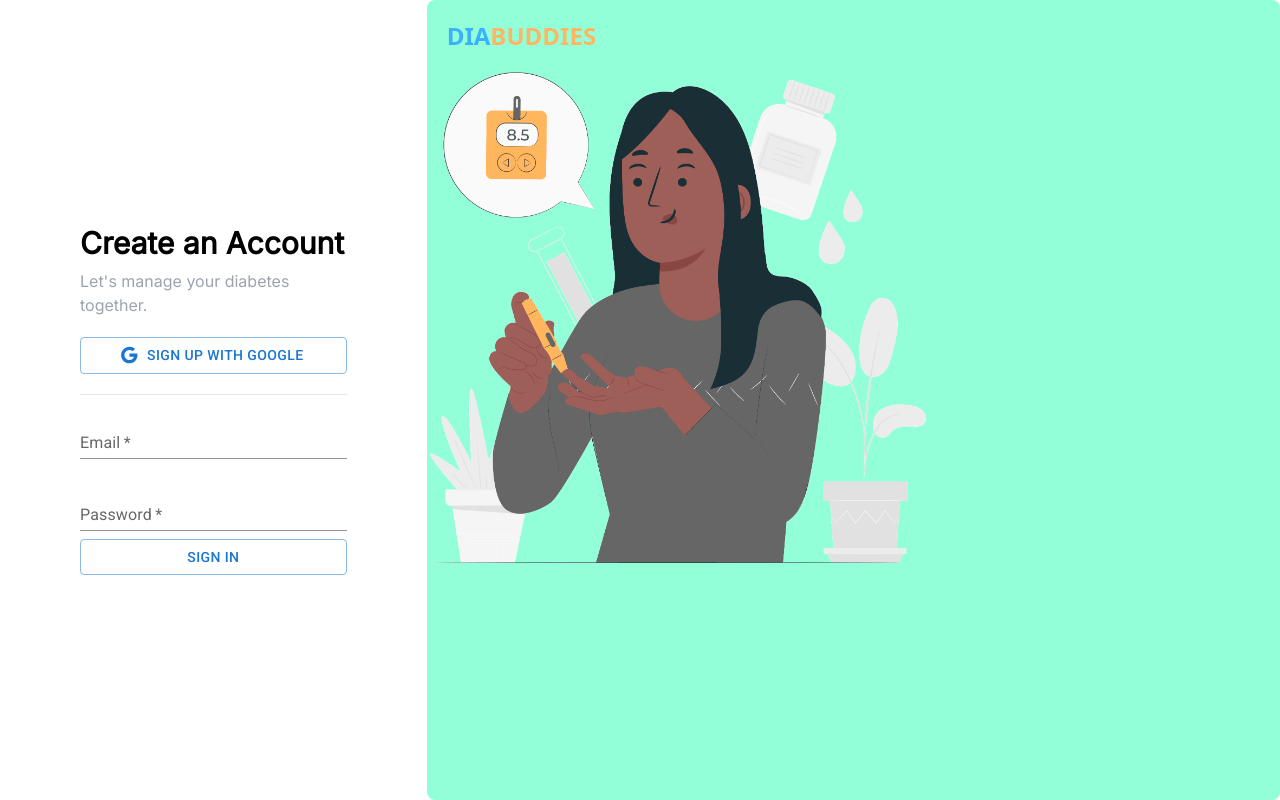
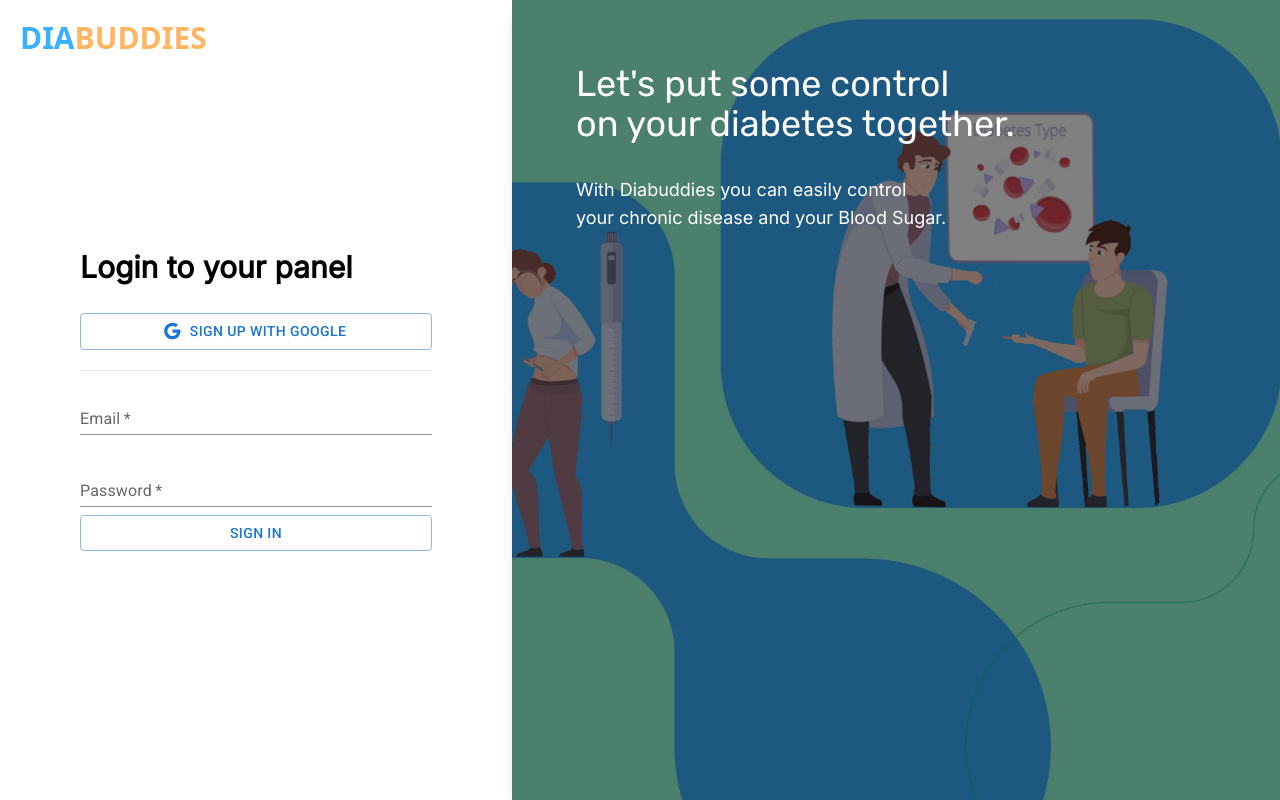
Before and after one commit to Adnane-Louardi-dev/diabuddies, a Next.js app in the folder client/: page /login in a window 1280 px wide. Built offline with nearby package versions, Linux system fonts and the light colour scheme.

Commit message:
enhace login page

```diff
--- a/client/pages/login.js
+++ b/client/pages/login.js
@@ -10,11 +10,15 @@
   const onSubmit = (data) => setFormData(JSON.stringify(data));
   return (
     <div className="h-full h-screen">
+      <div className="absolute z-50 m-5">
+        <div className="text-inter text-diaBlue text-3xl font-semibold">
+          DIA<span className="text-diaOrange">BUDDIES</span>
+        </div>
+      </div>
       <div className="flex flex-row items-center h-screen ">
-        <div className="flex-none justify-center content-center basis-1/3 px-20">
+        <div className="flex-none justify-center content-center basis-2/5 px-20">
           <div className="my-5 py-5">
-            <h1 className="mb-2 text-3xl font-inter font-semibold">Create an Account</h1>
-            <span className="text-md text-gray-400 font-inter">Let's manage your diabetes together.</span>
+            <h1 className="mb-2 text-3xl font-inter font-semibold">Login to your panel</h1>
             <div className="py-5 border-b">
               <Link href="http://localhost:3000/login/auth/google" passHref>
                 <Button fullWidth variant="outlined" className="mt-7 text-diaGray border-diaGray" startIcon={<GoogleIcon />}>
@@ -50,15 +54,16 @@
             </form>
           </div>
         </div>
-        <div className="flex-1 rounded-lg bg-diaGreen w-full h-full basis-1/6">
-          <div className="m-5">
-            <div className="text-inter text-diaBlue text-2xl font-semibold">
-              DIA<span className="text-diaOrange">BUDDIES</span>
-            </div>
+        <div className="relative flex-1 rounded-lg shadow-lg w-full h-full basis-1/5">
+          <div className="absolute m-16 z-50">
+            <h2 className="mb-8 font-rubik text-4xl text-white">
+              Let's put some control <br /> on your diabetes together.
+            </h2>
+            <span className="text-lg text-white font-inter">
+              With Diabuddies you can easily control <br /> your chronic disease and your Blood Sugar.
+            </span>
           </div>
-          <div className="">
-            <Image src={"/blackWomanChecking.png"} height={300} width={500} alt={"black woman checking blood sugar"} />
-          </div>
+          <Image src={"/signup_promo.jpg"} className="blur-xs brightness-50" fill objectFit="cover" alt={"black woman checking blood sugar"} />
         </div>
       </div>
     </div>
```
Also changed, not shown: client/public/signup_promo.jpg (added).
